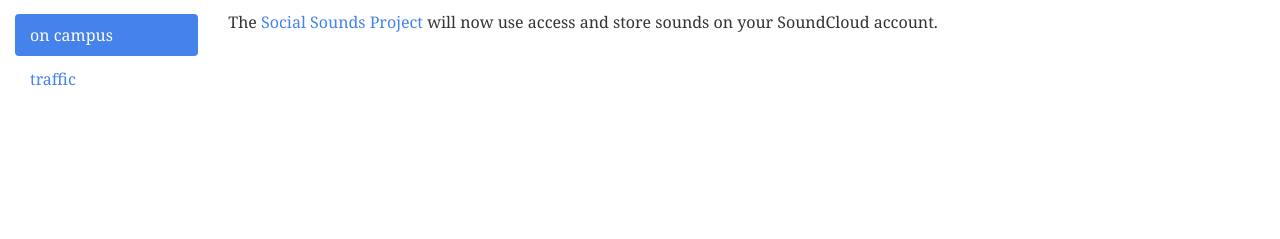
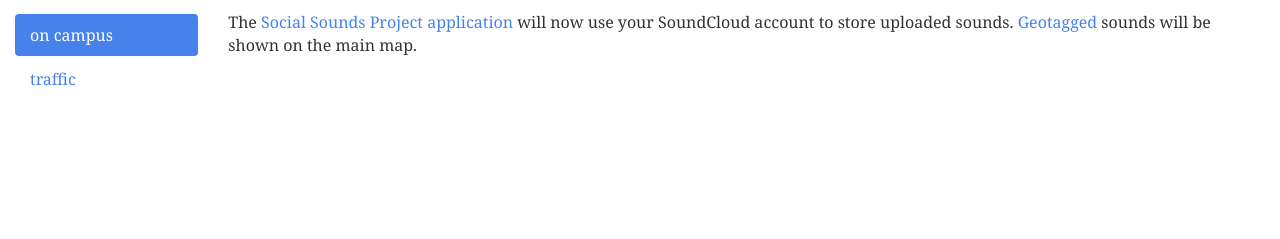
Before and after one commit to jeffbr13/socialsoundsproject-map, a Flask app: template templates/soundcloud-callback.html in a window 1280 px wide. Shown: the part 181-420 px from the top of the page. Run offline with Flask 2, Linux system fonts and the light colour scheme; the template is opened without the code that fills it, so the values that code supplies are empty; some libraries are stand-ins or nearby versions.

Commit message:
Better wording on SoundCloud callback page.

```diff
--- a/templates/soundcloud-callback.html
+++ b/templates/soundcloud-callback.html
@@ -7,5 +7,5 @@
 
 <p>Welcome, {{user.full_name}} (<a href="{{user.uri}}">{{user.username}}</a>)!</p>
 
-<p>The <a href="/">Social Sounds Project</a> will now use access and store sounds on your SoundCloud account.</p>
+<p>The <a href="/">Social Sounds Project application</a> will now use your SoundCloud account to store uploaded sounds. <a href="http://soundcheck.soundcloud.com/audio/map-your-audio/">Geotagged</a> sounds will be shown on the main map.</p>
 {% endblock %}
```
